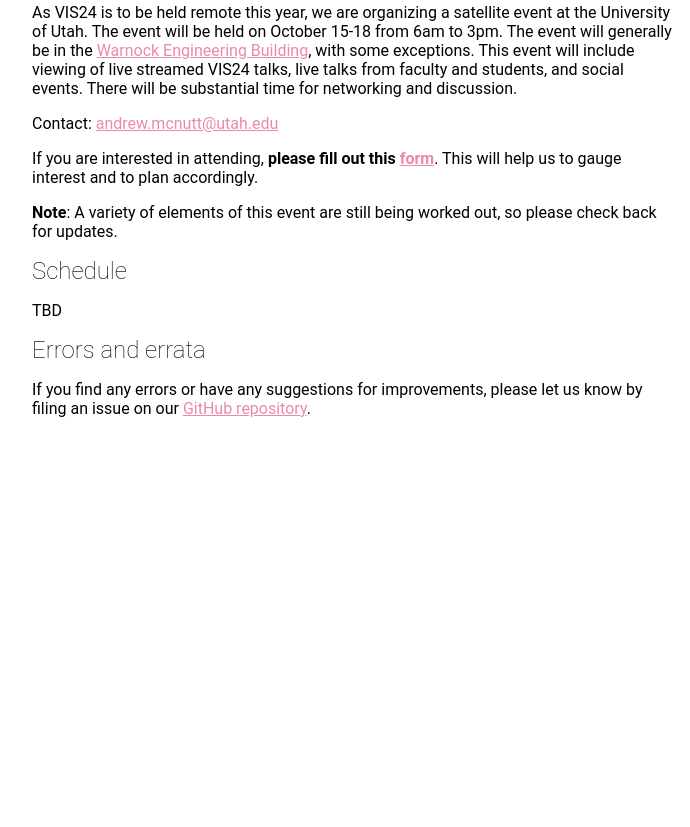
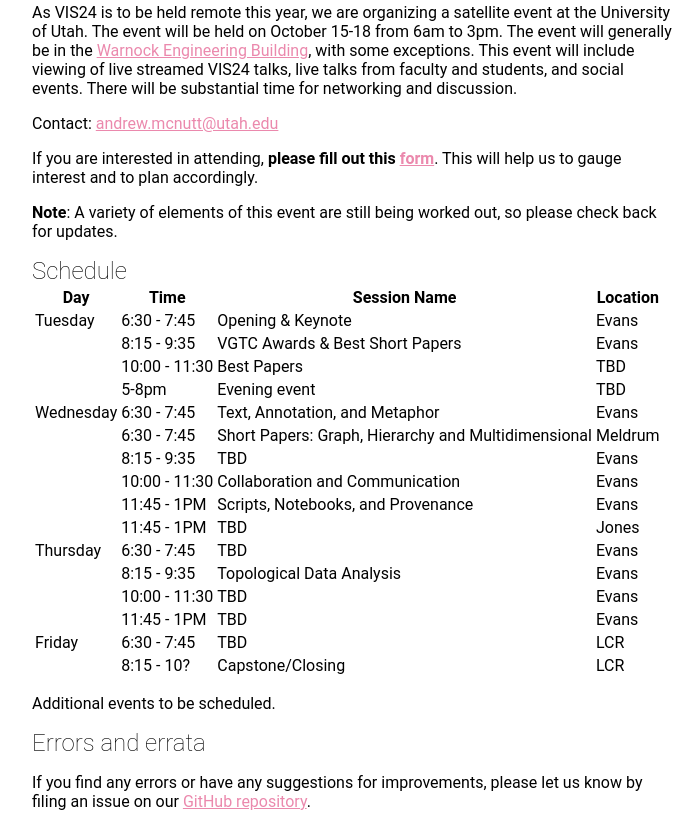
Before and after one commit to mcnuttandrew/vis24-utah-satellite, an Eleventy site: page src/index.md in a window 1280 px wide. Shown: the part 370-1197 px from the top of the page, without its empty margins (288-978 px from the left). Before the commit the page ends 804 px from the top, so only its background shows below. Built offline with nearby package versions, Linux system fonts and the light colour scheme; Eleventy itself is replaced by a stand-in of ours; files that its build step writes are made by us from their sources; a web font is replaced by a local one.

Commit message:
tentative schedule

```diff
--- a/src/index.md
+++ b/src/index.md
@@ -21,7 +21,26 @@
 
 ## Schedule
 
-TBD
+| Day       | Time          | Session Name                                        | Location |
+| --------- | ------------- | --------------------------------------------------- | -------- |
+| Tuesday   | 6:30 - 7:45   | Opening & Keynote                                   | Evans    |
+|           | 8:15 - 9:35   | VGTC Awards & Best Short Papers                     | Evans    |
+|           | 10:00 - 11:30 | Best Papers                                         | TBD      |
+|           | 5-8pm         | Evening event                                       | TBD      |
+| Wednesday | 6:30 - 7:45   | Text, Annotation, and Metaphor                      | Evans    |
+|           | 6:30 - 7:45   | Short Papers: Graph, Hierarchy and Multidimensional | Meldrum  |
+|           | 8:15 - 9:35   | TBD                                                 | Evans    |
+|           | 10:00 - 11:30 | Collaboration and Communication                     | Evans    |
+|           | 11:45 - 1PM   | Scripts, Notebooks, and Provenance                  | Evans    |
+|           | 11:45 - 1PM   | TBD                                                 | Jones    |
+| Thursday  | 6:30 - 7:45   | TBD                                                 | Evans    |
+|           | 8:15 - 9:35   | Topological Data Analysis                           | Evans    |
+|           | 10:00 - 11:30 | TBD                                                 | Evans    |
+|           | 11:45 - 1PM   | TBD                                                 | Evans    |
+| Friday    | 6:30 - 7:45   | TBD                                                 | LCR      |
+|           | 8:15 - 10?    | Capstone/Closing                                    | LCR      |
+
+Additional events to be scheduled.
 
 ## Errors and errata
 
```
